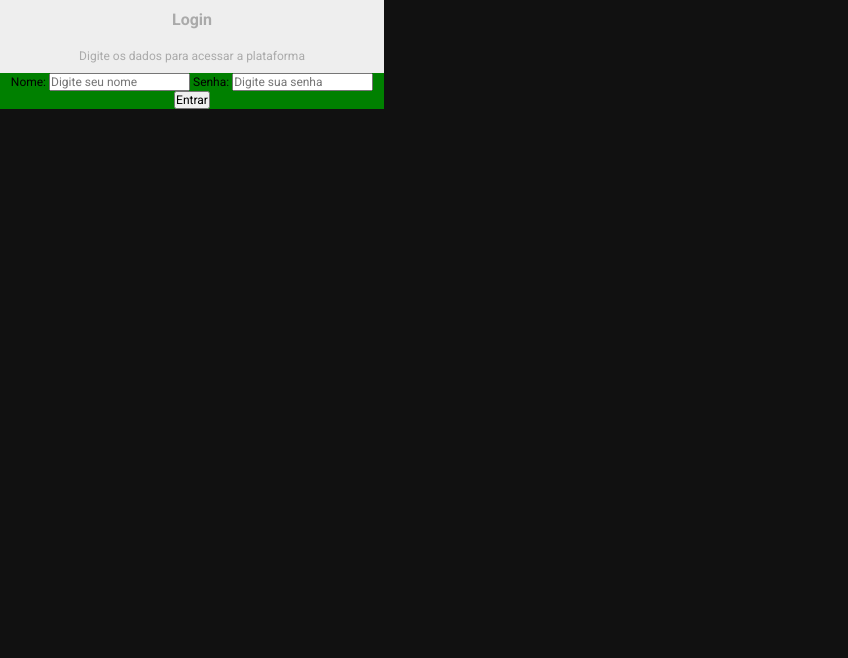
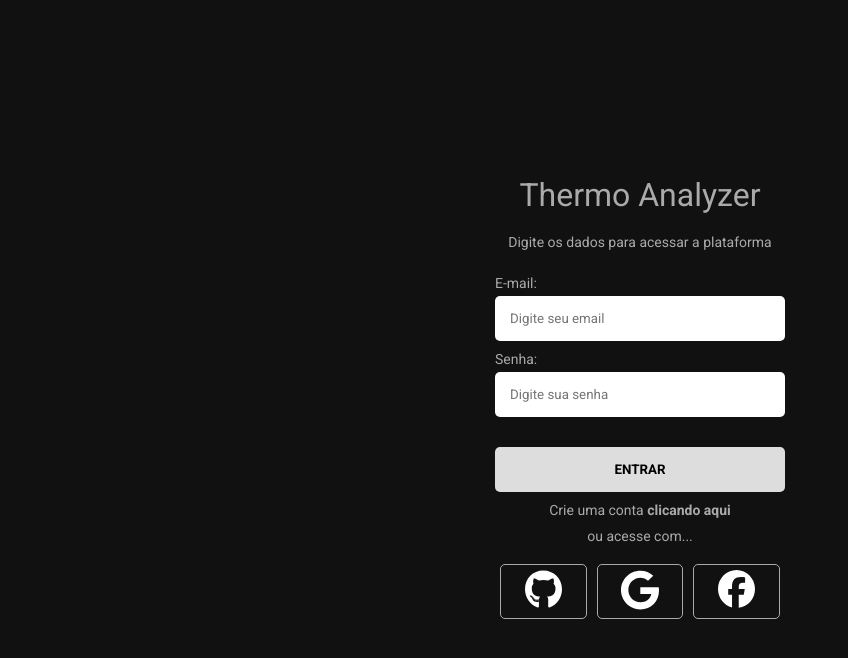
Before and after one commit to LLAzevedo/Programa--o-para-Internet-UFBRA, a plain HTML site: page view/index.html in a window 1280 px wide. Shown: the whole page, without its empty margins (0-848 px from the left). Drawn offline with Linux system fonts and the light colour scheme; a web font is replaced by a local one.

Commit message:
Adição de icones, alteração dos arquivos CSS, HTML e inicio da programação em JS.

```diff
--- /dev/null
+++ b/css/main.css
@@ -0,0 +1,12 @@
+@import url('https://fonts.googleapis.com/css2?family=PT+Sans+Narrow:wght@400;700&family=Roboto:wght@100;400;700&family=Yuji+Mai&display=swap');
+
+*{
+    box-sizing: border-box;
+    margin: 0;
+    padding: 0;
+    font-family: "Roboto", sans-serif;
+}
+
+body{
+    background-color: #111;
+}
--- a/css/style-cadastro.css
+++ b/css/style-cadastro.css
@@ -0,0 +1,58 @@
+.container{
+    display: flex;
+    flex-direction: column;
+    margin: 0 auto;
+    width: 30%;
+    height: 100vh;
+    text-align: center;
+    align-items: center;
+    justify-content: center;
+}
+
+.container h1{
+    padding: 10px;
+    font-size: 32px;
+    font-weight: 500;
+    color: #AAA;
+}
+
+.container p{
+    color: #AAA;
+    margin: 10px 0;
+    font-size: 14px;
+    font-weight: 500;
+}
+
+.form-group{
+    border-radius: 5px;
+    padding: 5px;
+    width: 100%;
+    font-size: 14px;
+}
+
+.form-group label{
+    display: block;
+    color: #AAA;
+    text-align: left;
+    margin-top: 10px;
+}
+
+.form-group input{
+    margin-top: 5px;
+    width: 100%;
+    padding: 15px;
+    border: none;
+    border-radius: 5px;
+}
+
+.form-group input[type="submit"]{
+    background-color: #DDD;
+    margin-top: 30px;
+    text-transform: uppercase;
+    font-weight: bold;
+}
+
+.form-group input[type="submit"]:hover{
+    opacity: 0.8;
+    cursor: pointer;
+}
--- a/css/style.css
+++ b/css/style.css
@@ -1,34 +1,93 @@
-@import url('https://fonts.googleapis.com/css2?family=PT+Sans+Narrow:wght@400;700&family=Roboto:wght@100;400;700&family=Yuji+Mai&display=swap');
-
-*{
-    box-sizing: border-box;
-    margin: 0;
-    padding: 0;
-    font-family: "Roboto", sans-serif;
-    font-size: 12px;
-}
-
-body{
-    background-color: #111;
-}
-
 .container{
-    background-color: #EEE;
+    display: flex;
+    flex-direction: column;
+    margin: 0 auto;
+    max-width: 300px;
+    width: 50%;
+    height: 100vh;
     text-align: center;
-    width: 30%;
+    align-items: center;
+    justify-content: center;
 }
 
 .container h1{
     padding: 10px;
-    font-size: 16px;
+    font-size: 32px;
+    font-weight: 500;
     color: #AAA;
 }
 
 .container p{
     color: #AAA;
-    margin: 10px;
+    margin: 10px 0;
+    font-size: 14px;
+    font-weight: 500;
 }
 
 .form-group{
-    background-color: green;
+    border-radius: 5px;
+    padding: 5px;
+    width: 100%;
+    font-size: 14px;
 }
+
+.form-group label{
+    display: block;
+    color: #AAA;
+    text-align: left;
+    margin-top: 10px;
+}
+
+.form-group input{
+    margin-top: 5px;
+    width: 100%;
+    padding: 15px;
+    border: none;
+    border-radius: 5px;
+}
+
+.form-group button{
+    width: 100%;
+    padding: 15px;
+    margin-top: 30px;
+    border: none;
+    border-radius: 5px;
+    background-color: #DDD;
+    text-transform: uppercase;
+    font-weight: bold;
+}
+
+.form-group button:hover{
+    opacity: 0.8;
+    cursor: pointer;
+}
+
+.form-group p{
+    margin-top: 10px;
+}
+
+.form-group a{
+    color: #AAA;
+    font-weight: bold;
+    text-decoration: none;
+}
+
+.form-group .logo{
+    display: flex;
+    flex-direction: row;
+}
+
+.form-group .logo a{
+    border: 1px solid #AAA;
+    border-radius: 5px;
+    margin: 10px 5px;
+    padding: 5px;
+}
+
+.form-group .logo a:hover{
+    opacity: 0.7;
+}
+
+.form-group .logo img{
+    width: 50%;
+}
--- /dev/null
+++ b/js/script.js
@@ -0,0 +1,10 @@
+const inputLogin = document.querySelector("#email");
+const inputPass = document.querySelector("#pass");
+const button = document.querySelector("#button");
+
+const validarUsuario = (event) => {
+    console.log(event.target);
+
+}
+
+button.addEventListener('input', validarUsuario);
--- a/view/index.html
+++ b/view/index.html
@@ -4,19 +4,28 @@
     <meta charset="UTF-8">
     <meta name="viewport" content="width=device-width, initial-scale=1.0">
     <title>E-Commerce</title>
+    <link rel="stylesheet" href="../css/main.css">
     <link rel="stylesheet" href="../css/style.css">
+    <script defer src="../js/script.js"></script>
 </head>
 <body>
     <div class="container">
-        <h1 class="titulo">Login</h1>
+        <h1 class="titulo">Thermo Analyzer</h1>
         <p id="paragrafo">Digite os dados para acessar a plataforma</p>
         <div class="form-group">
-            <form action="#">
-                <label for="nome">Nome:</label>
-                <input type="text" placeholder="Digite seu nome">
+            <form action="">
+                <label for="email">E-mail:</label>
+                <input type="email" id="email" placeholder="Digite seu email">
                 <label for="senha">Senha:</label>
-                <input type="password" placeholder="Digite sua senha">
-                <input type="submit" value="Entrar">
+                <input type="password" id="pass" placeholder="Digite sua senha">
+                <button type="submit" id="button">Entrar</button>
+                <p>Crie uma conta <a href="cadastro.html">clicando aqui</a></p>
+                <p>ou acesse com...</p>
+                <div class="logo">
+                    <a href=""><img src="../icons/github-white.svg" alt="icone github"></a>
+                    <a href=""><img src="../icons/google-white.svg" alt="icone github"></a>
+                    <a href=""><img src="../icons/facebook-white.svg" alt="icone github"></a>
+                </div>
             </form>
         </div>
     </div>
```
Also changed, not shown: view/cadastro.html (+14 -9 lines), icons/facebook-black.svg (added), icons/facebook-white.svg (added), icons/github-black.svg (added), icons/github-white.svg (added), icons/google-black.svg (added), icons/google-white.svg (added), 2 other files.
